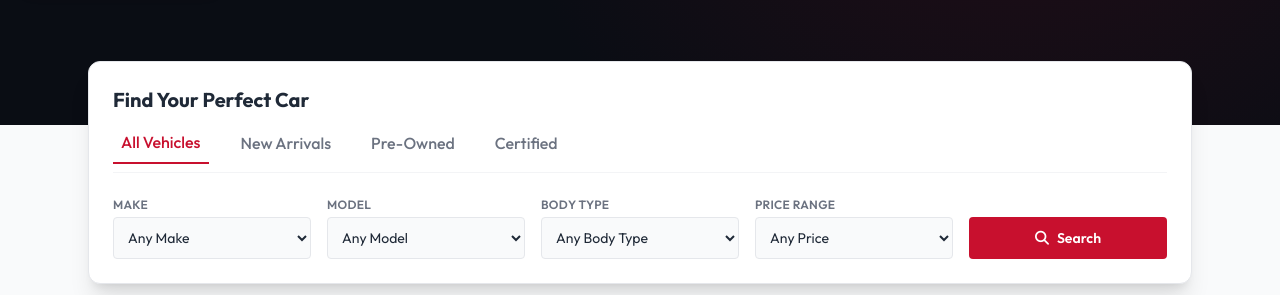
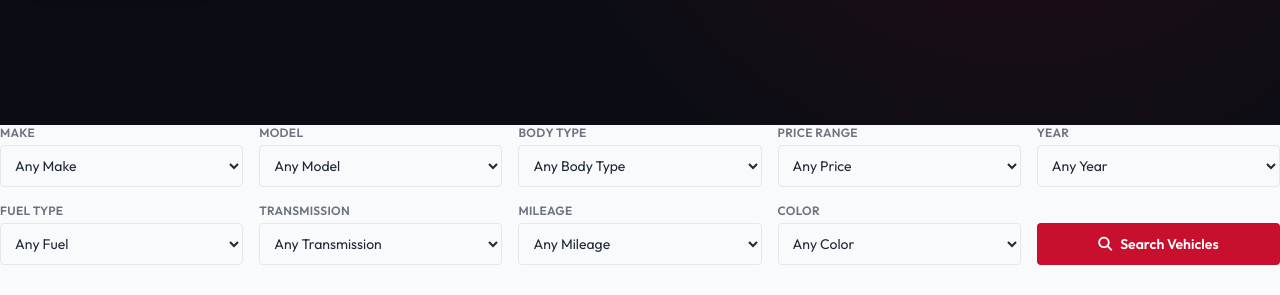
Before and after one commit to Friedazebalili/Car-Dealership, a plain HTML site: page index.html in a window 1280 px wide. Shown: the part 657-952 px from the top of the page. Drawn offline with nearby package versions, Linux system fonts and the light colour scheme.

Commit message:
Update index.html

```diff
--- a/index.html
+++ b/index.html
@@ -154,43 +154,181 @@
         </div>
     </section>
 
-    <div class="max-w-6xl mx-auto mt-12 md:-mt-16 relative z-30 px-6">
-        <div class="bg-white rounded-xl shadow-xl p-6 border border-gray-200">
-            <h3 class="text-xl font-bold mb-4 text-center md:text-left">Find Your Perfect Car</h3>
+    <div class="grid grid-cols-1 sm:grid-cols-2 lg:grid-cols-5 gap-4">
 
-            <div class="flex gap-6 mb-6 border-b border-gray-100 pb-2 overflow-x-auto scrollbar-hide whitespace-nowrap">
-                <button class="font-medium text-brandRed border-b-2 border-brandRed pb-2 px-2">All Vehicles</button>
-                <button class="font-medium text-gray-500 hover:text-gray-800 pb-2 px-2">New Arrivals</button>
-                <button class="font-medium text-gray-500 hover:text-gray-800 pb-2 px-2">Pre-Owned</button>
-                <button class="font-medium text-gray-500 hover:text-gray-800 pb-2 px-2">Certified</button>
+    <!-- Make -->
+    <div class="flex flex-col">
+        <label class="text-xs font-semibold text-gray-500 mb-1 uppercase tracking-wide">
+            Make
+        </label>
+        <select class="border border-gray-200 rounded p-2.5 text-sm bg-gray-50 outline-none focus:border-brandRed transition">
+            <option>Any Make</option>
+            <option>Toyota</option>
+            <option>Honda</option>
+            <option>Ford</option>
+            <option>Chevrolet</option>
+            <option>Nissan</option>
+            <option>Hyundai</option>
+            <option>Kia</option>
+            <option>Mazda</option>
+            <option>Subaru</option>
+            <option>BMW</option>
+            <option>Mercedes-Benz</option>
+            <option>Audi</option>
+            <option>Lexus</option>
+            <option>Jeep</option>
+            <option>Volkswagen</option>
+        </select>
     </div>
 
-            <div class="grid grid-cols-1 sm:grid-cols-2 lg:grid-cols-5 gap-4">
+    <!-- Model -->
     <div class="flex flex-col">
-                    <label class="text-xs font-semibold text-gray-500 mb-1 uppercase tracking-wide">Make</label>
-                    <select class="border border-gray-200 rounded p-2.5 text-sm bg-gray-50 outline-none focus:border-brandRed transition"><option>Any Make</option></select>
+        <label class="text-xs font-semibold text-gray-500 mb-1 uppercase tracking-wide">
+            Model
+        </label>
+        <select class="border border-gray-200 rounded p-2.5 text-sm bg-gray-50 outline-none focus:border-brandRed transition">
+            <option>Any Model</option>
+            <option>Camry</option>
+            <option>Corolla</option>
+            <option>Civic</option>
+            <option>Accord</option>
+            <option>CR-V</option>
+            <option>RAV4</option>
+            <option>F-150</option>
+            <option>Silverado</option>
+            <option>Mustang</option>
+            <option>Explorer</option>
+        </select>
     </div>
+
+    <!-- Body Type -->
     <div class="flex flex-col">
-                    <label class="text-xs font-semibold text-gray-500 mb-1 uppercase tracking-wide">Model</label>
-                    <select class="border border-gray-200 rounded p-2.5 text-sm bg-gray-50 outline-none focus:border-brandRed transition"><option>Any Model</option></select>
+        <label class="text-xs font-semibold text-gray-500 mb-1 uppercase tracking-wide">
+            Body Type
+        </label>
+        <select class="border border-gray-200 rounded p-2.5 text-sm bg-gray-50 outline-none focus:border-brandRed transition">
+            <option>Any Body Type</option>
+            <option>Sedan</option>
+            <option>SUV</option>
+            <option>Truck</option>
+            <option>Coupe</option>
+            <option>Convertible</option>
+            <option>Hatchback</option>
+            <option>Wagon</option>
+            <option>Van</option>
+            <option>Minivan</option>
+            <option>Crossover</option>
+        </select>
     </div>
+
+    <!-- Price Range -->
     <div class="flex flex-col">
-                    <label class="text-xs font-semibold text-gray-500 mb-1 uppercase tracking-wide">Body Type</label>
-                    <select class="border border-gray-200 rounded p-2.5 text-sm bg-gray-50 outline-none focus:border-brandRed transition"><option>Any Body Type</option></select>
+        <label class="text-xs font-semibold text-gray-500 mb-1 uppercase tracking-wide">
+            Price Range
+        </label>
+        <select class="border border-gray-200 rounded p-2.5 text-sm bg-gray-50 outline-none focus:border-brandRed transition">
+            <option>Any Price</option>
+            <option>Under $10,000</option>
+            <option>$10,000 - $20,000</option>
+            <option>$20,000 - $30,000</option>
+            <option>$30,000 - $40,000</option>
+            <option>$40,000 - $50,000</option>
+            <option>$50,000 - $75,000</option>
+            <option>$75,000 - $100,000</option>
+            <option>Over $100,000</option>
+        </select>
     </div>
+
+    <!-- Year -->
     <div class="flex flex-col">
-                    <label class="text-xs font-semibold text-gray-500 mb-1 uppercase tracking-wide">Price Range</label>
-                    <select class="border border-gray-200 rounded p-2.5 text-sm bg-gray-50 outline-none focus:border-brandRed transition"><option>Any Price</option><option>Under $20,000</option></select>
+        <label class="text-xs font-semibold text-gray-500 mb-1 uppercase tracking-wide">
+            Year
+        </label>
+        <select class="border border-gray-200 rounded p-2.5 text-sm bg-gray-50 outline-none focus:border-brandRed transition">
+            <option>Any Year</option>
+            <option>2025</option>
+            <option>2024</option>
+            <option>2023</option>
+            <option>2022</option>
+            <option>2021</option>
+            <option>2020</option>
+            <option>2019</option>
+            <option>2018</option>
+            <option>2017</option>
+            <option>2016 & Older</option>
+        </select>
     </div>
-                <div class="flex items-end sm:col-span-2 lg:col-span-1 mt-2 lg:mt-0">
+
+    <!-- Fuel Type -->
+    <div class="flex flex-col">
+        <label class="text-xs font-semibold text-gray-500 mb-1 uppercase tracking-wide">
+            Fuel Type
+        </label>
+        <select class="border border-gray-200 rounded p-2.5 text-sm bg-gray-50 outline-none focus:border-brandRed transition">
+            <option>Any Fuel</option>
+            <option>Gasoline</option>
+            <option>Diesel</option>
+            <option>Hybrid</option>
+            <option>Plug-In Hybrid</option>
+            <option>Electric</option>
+        </select>
+    </div>
+
+    <!-- Transmission -->
+    <div class="flex flex-col">
+        <label class="text-xs font-semibold text-gray-500 mb-1 uppercase tracking-wide">
+            Transmission
+        </label>
+        <select class="border border-gray-200 rounded p-2.5 text-sm bg-gray-50 outline-none focus:border-brandRed transition">
+            <option>Any Transmission</option>
+            <option>Automatic</option>
+            <option>Manual</option>
+            <option>CVT</option>
+        </select>
+    </div>
+
+    <!-- Mileage -->
+    <div class="flex flex-col">
+        <label class="text-xs font-semibold text-gray-500 mb-1 uppercase tracking-wide">
+            Mileage
+        </label>
+        <select class="border border-gray-200 rounded p-2.5 text-sm bg-gray-50 outline-none focus:border-brandRed transition">
+            <option>Any Mileage</option>
+            <option>Under 10,000 mi</option>
+            <option>Under 25,000 mi</option>
+            <option>Under 50,000 mi</option>
+            <option>Under 75,000 mi</option>
+            <option>Under 100,000 mi</option>
+        </select>
+    </div>
+
+    <!-- Color -->
+    <div class="flex flex-col">
+        <label class="text-xs font-semibold text-gray-500 mb-1 uppercase tracking-wide">
+            Color
+        </label>
+        <select class="border border-gray-200 rounded p-2.5 text-sm bg-gray-50 outline-none focus:border-brandRed transition">
+            <option>Any Color</option>
+            <option>Black</option>
+            <option>White</option>
+            <option>Silver</option>
+            <option>Gray</option>
+            <option>Blue</option>
+            <option>Red</option>
+            <option>Green</option>
+            <option>Brown</option>
+        </select>
+    </div>
+
+    <!-- Search Button -->
+    <div class="flex items-end lg:col-span-1">
         <button class="w-full bg-brandRed text-white p-2.5 rounded text-sm font-semibold hover:bg-red-700 transition flex justify-center items-center gap-2 h-[42px]">
-                        <i class="fa-solid fa-magnifying-glass"></i> Search
+            <i class="fa-solid fa-magnifying-glass"></i>
+            Search Vehicles
         </button>
     </div>
+
 </div>
-        </div>
-    </div>
-
     <section class="max-w-7xl mx-auto py-16 md:py-24 px-6 bg-gray-50">
         <div class="flex flex-col md:flex-row justify-between items-center md:items-end mb-10 gap-4">
             <h2 class="text-2xl md:text-3xl font-bold text-center md:text-left">Shop By Brand</h2>
```
Lines whose indentation alone changed are shown as unchanged.
